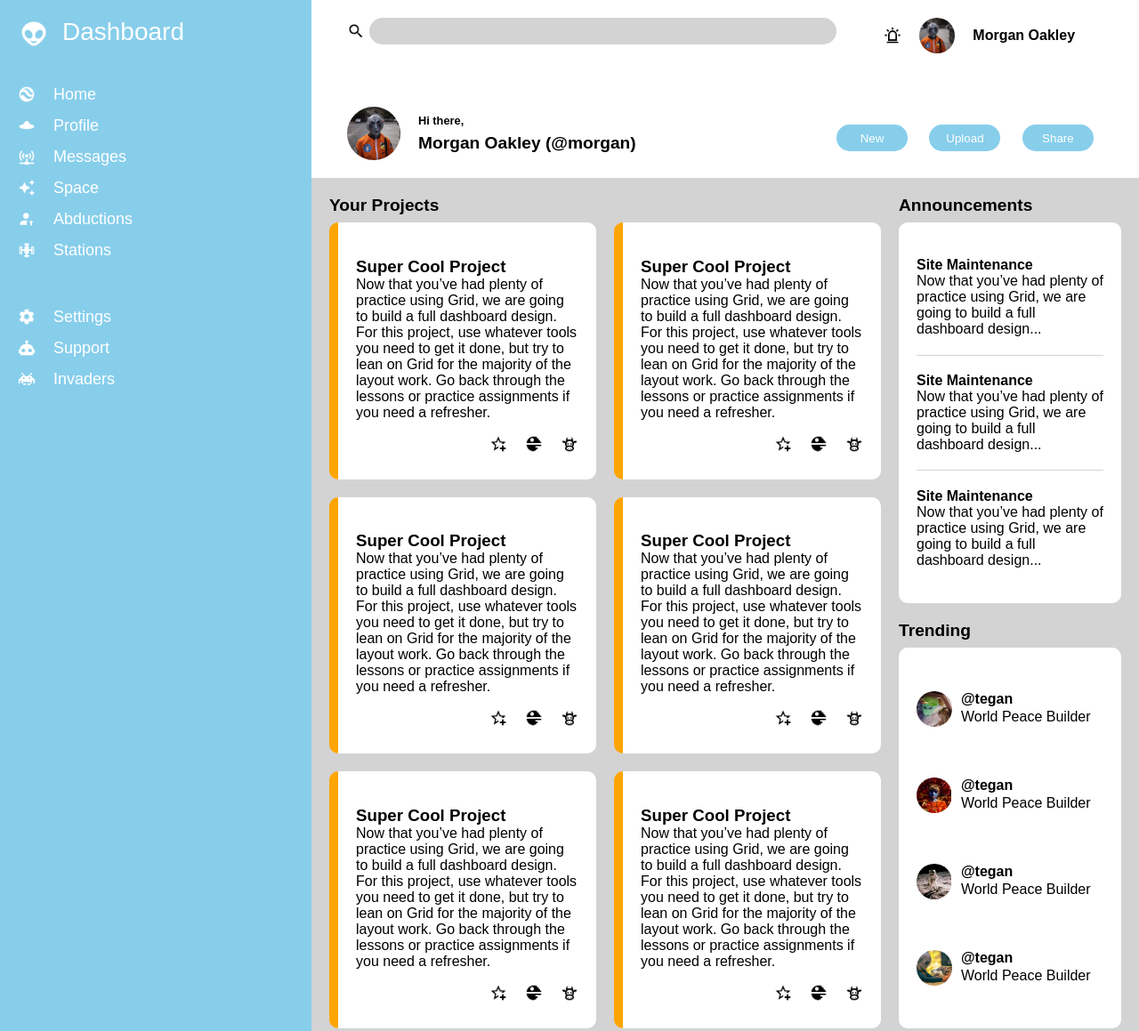
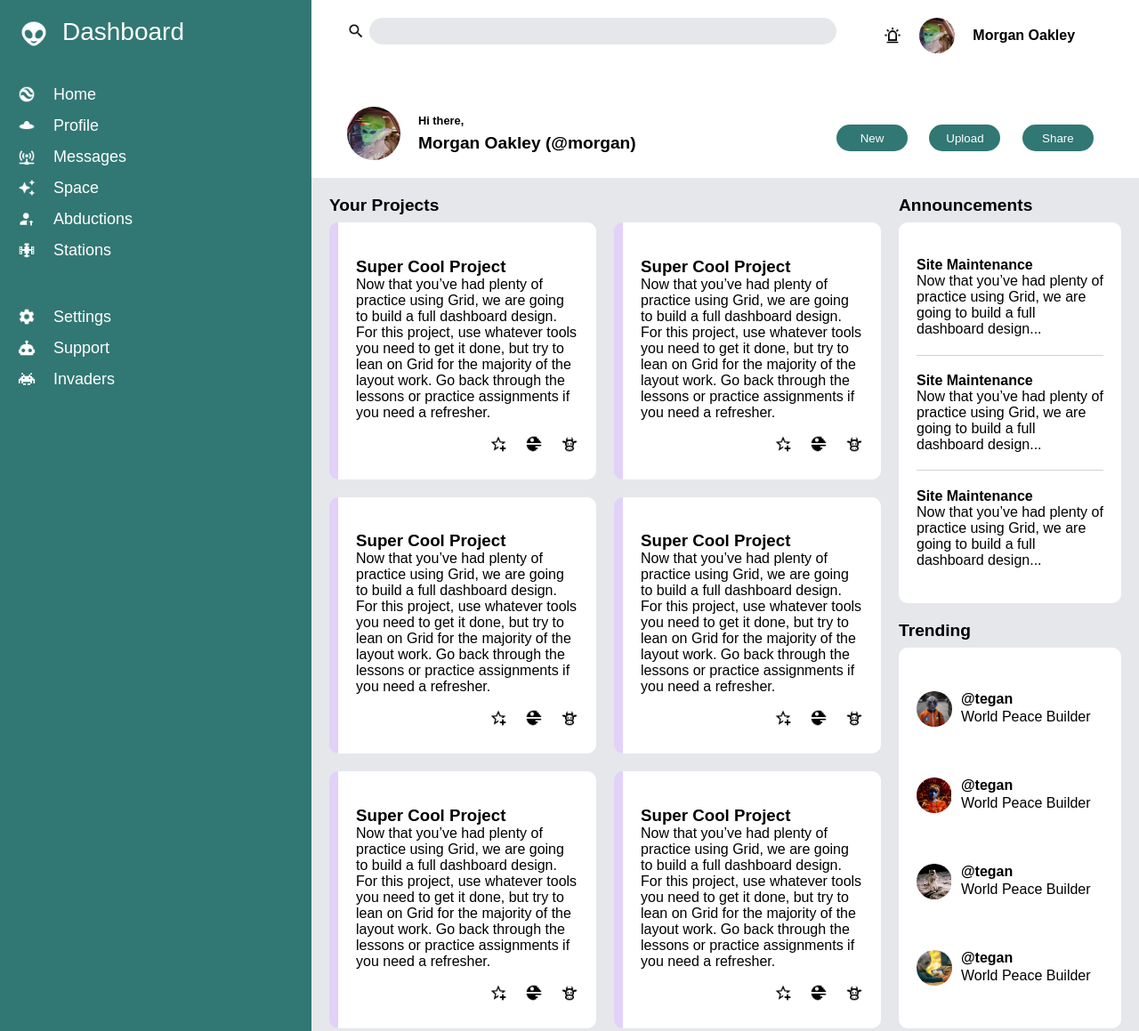
Before and after one commit to Sheriffnumber222/odin-admin-dashboard, a plain HTML site: page index.html in a window 1280 px wide. Shown: the top 1159 px of the page at 89% size. Drawn offline with Linux system fonts and the light colour scheme.

Commit message:
Update color pallet

```diff
--- a/css/style.css
+++ b/css/style.css
@@ -1,7 +1,7 @@
 :root {
-    --prime-color: skyblue;
-    --second-color: orange;
-    --page-gray: lightgray;
+    --prime-color: #317773;
+    --second-color: #E2D1F9;
+    --page-gray: #e5e7eb;
 }
 * {
     font-family: Arial, Helvetica, sans-serif;
--- a/index.html
+++ b/index.html
@@ -41,18 +41,18 @@
 
         <div id="header">
             <div id="top-left-header">
-                <img src="img/icons/search.png" width = "20px" default= "What?!">
+                <img src="img/icons/search.png" width = "20px" default= "Magnifying Glass">
                 <div class="search-bar"> </div>
             </div>
             <div id="top-right-header">
-                <img class="notification-bell" src="img/icons/notification.png" width = "20px" default= "What?!">
+                <img class="notification-bell" src="img/icons/notification.png" width = "20px" default= "Notification Bell">
                 <div class="circular-landscape" id="tr-user-img"><img class="alien-suit"
-                    src="img/stephen-leonardi-ljNJn0ommQ8-unsplash.jpg" default= "Profile Pic"></div>
+                    src="img/brooke-denevan-SxVuXIRG8J4-unsplash.jpg" default= "Profile Pic"></div>
                 <div id="tr-name">Morgan Oakley</div>
             </div>
             <div id="bottom-left-header">
                 <div class="circular-landscape-large" id="bl-user-img"><img class="alien-suit"
-                    src="img/stephen-leonardi-ljNJn0ommQ8-unsplash.jpg" default= "Profile Picture"></div>
+                    src="img/brooke-denevan-SxVuXIRG8J4-unsplash.jpg" default= "Profile Picture"></div>
                 <div id="bl-greeting">Hi there,</div>
                 <div id="bl-name">Morgan Oakley (@morgan)</div>
             </div>
@@ -177,7 +177,7 @@
                 <div id="trending-card">
                     <div class="trending-user">
                         <div class="circular-landscape trending-icon"><img class = "alien-car"
-                            src="img/brooke-denevan-SxVuXIRG8J4-unsplash.jpg" default= "Profile Image"> </div>
+                            src="img/stephen-leonardi-ljNJn0ommQ8-unsplash.jpg" default= "Profile Image"> </div>
                         <div class="trending-username">@tegan</div>
                         <div class="trending-project">World Peace Builder</div>
                     </div>
```
